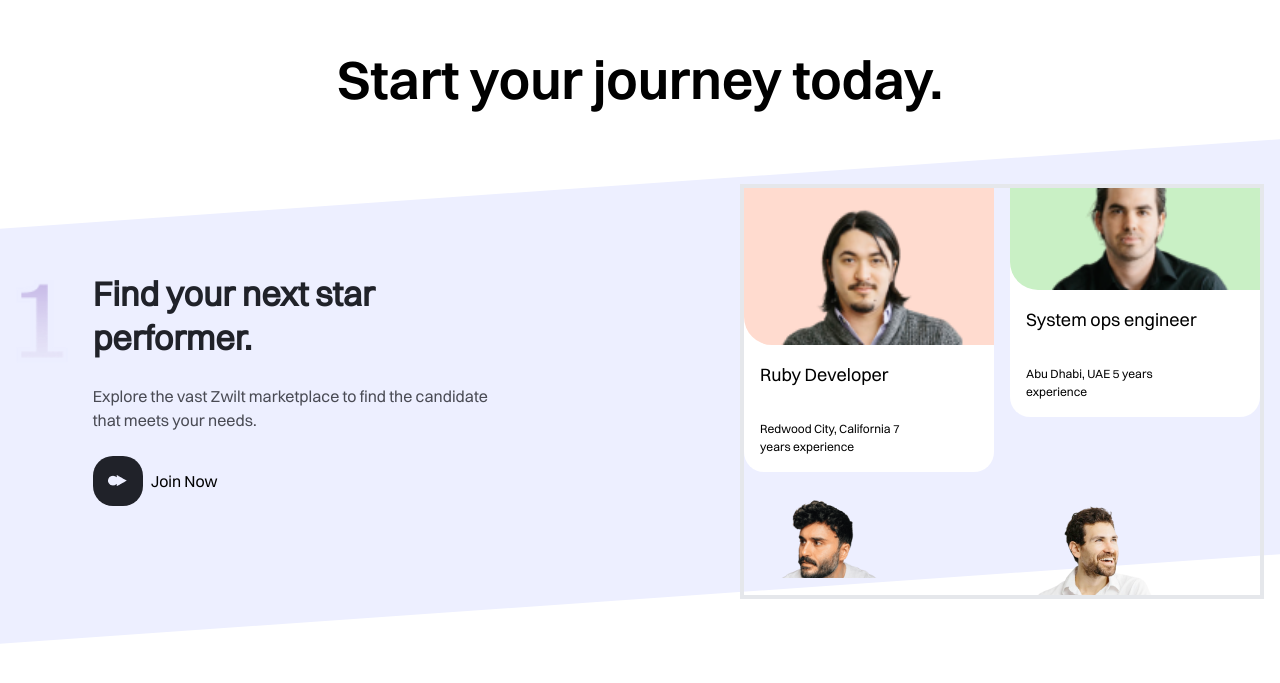
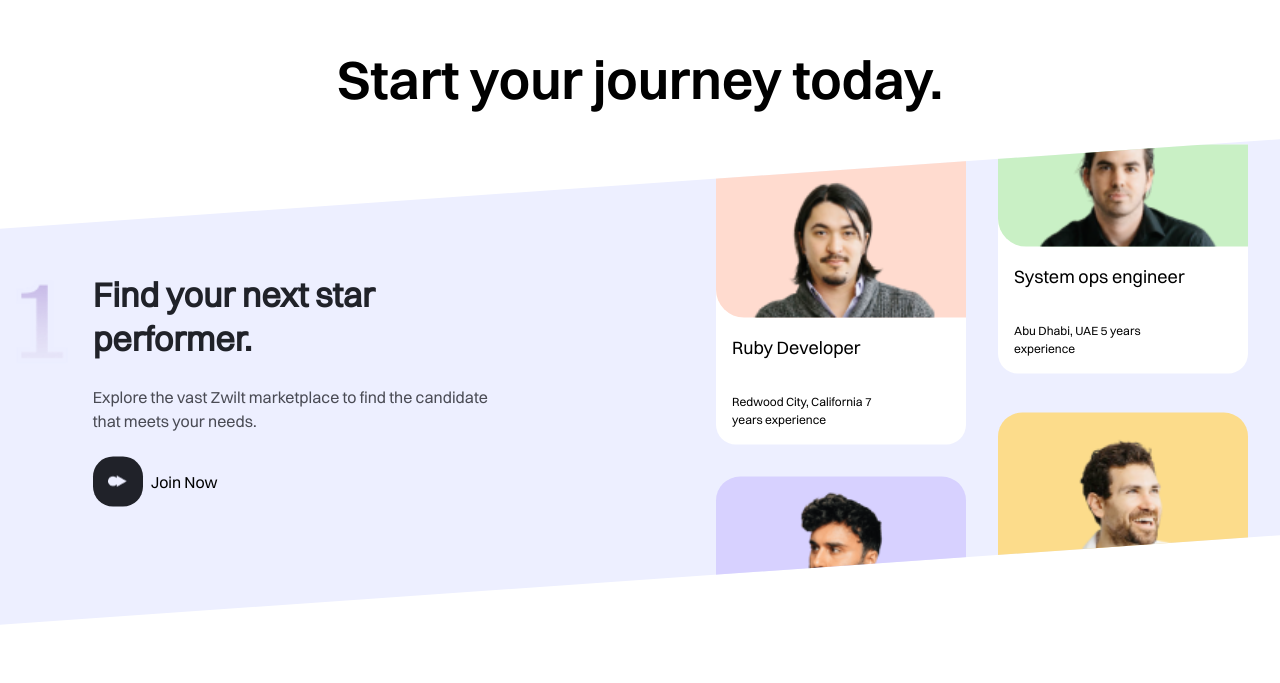
Before and after one commit to bezbrain/Punch-assessment, a React (Vite) app: page / in a window 1280 px wide. Shown: the part 4224-4907 px from the top of the page. After the commit the page ends 4849 px from the top, so only its background shows below. Built offline with nearby package versions, Linux system fonts and the light colour scheme.

Commit message:
Have separate component to handle slant cards

```diff
--- a/src/components/startJourney/index.ts
+++ b/src/components/startJourney/index.ts
@@ -1,4 +1,5 @@
 import StartJourney from "./startJourney";
 import SlantContainer from "./others/slantContainer";
+import OneCards from "./others/oneCards";
 
-export { StartJourney, SlantContainer };
+export { StartJourney, SlantContainer, OneCards };
--- /dev/null
+++ b/src/components/startJourney/others/oneCards.tsx
@@ -0,0 +1,48 @@
+import {
+  rubyDevImage,
+  systemOpsImage,
+  thirdFirstImage,
+  fourthFirstImage,
+} from "../../../assets/images";
+
+const OneCards = () => {
+  return (
+    <div className="grid grid-cols-2 gap-8 -mt-6">
+      {/* Ruby developer */}
+      <div className="bg-white rounded-b-[20px]">
+        <div className="bg-[#ffdbcf] rounded-bl-[28px]">
+          <img src={rubyDevImage} alt="Ruby" className="w-[250px]" />
+        </div>
+        <h3 className="text-[18px] p-4">Ruby Developer</h3>
+        <p className="text-[12px] max-w-[142px] m-4">
+          Redwood City, California 7 years experience
+        </p>
+      </div>
+
+      {/* System ops engr */}
+      <div className="bg-white rounded-b-[20px] self-start -mt-4">
+        <div className="bg-[#c9f0c5] rounded-bl-[28px]">
+          <img src={systemOpsImage} alt="System" className="w-[250px]" />
+        </div>
+        <h3 className="text-[18px] p-4">System ops engineer</h3>
+        <p className="text-[12px] max-w-[142px] m-4">
+          Abu Dhabi, UAE 5 years experience
+        </p>
+      </div>
+
+      <div className="bg-[#d7d1ff] rounded-t-[24px] -mb-4">
+        <img src={thirdFirstImage} alt="third" className="w-[210px] mx-auto" />
+      </div>
+
+      <div className="bg-[#fcdc8b] -mt-16 rounded-t-[24px]">
+        <img
+          src={fourthFirstImage}
+          alt="fourth"
+          className="mx-auto w-[250px]"
+        />
+      </div>
+    </div>
+  );
+};
+
+export default OneCards;
--- a/src/components/startJourney/others/slantContainer.tsx
+++ b/src/components/startJourney/others/slantContainer.tsx
@@ -1,28 +1,32 @@
+import { ReactNode } from "react";
 import styled from "styled-components";
-import {
-  fourthFirstImage,
-  oneImage,
-  rubyDevImage,
-  systemOpsImage,
-  thirdFirstImage,
-} from "../../../assets/images";
+
 import { oneStopIcon } from "../../../assets/icons";
 
-const SlantContainer = () => {
+interface SlantContainerProps {
+  figure: string;
+  title: string;
+  body: string;
+  cards: ReactNode;
+}
+
+const SlantContainer = ({
+  figure,
+  title,
+  body,
+  cards,
+}: SlantContainerProps) => {
   return (
     <SlantWrapper className="slant__container">
       <div className="content__container flex justify-between">
         <div className="pt-24 pb-8 flex items-start gap-6">
-          <img src={oneImage} alt="one" className="h-[83px]" />
+          <img src={figure} alt="one" className="h-[83px]" />
 
           <div className="-mt-2">
             <h3 className="max-w-[445px] text-[34px] font-semibold text-[#202229] leading-[44px]">
-              Find your next star performer.
+              {title}
             </h3>
-            <p className="text-[#202229CC] max-w-[405px] my-6">
-              Explore the vast Zwilt marketplace to find the candidate that
-              meets your needs.
-            </p>
+            <p className="text-[#202229CC] max-w-[405px] my-6">{body}</p>
 
             <div className="flex items-center gap-2">
               <div className="bg-[#202229] w-[50px] h-[50px] rounded-[20px] flex justify-center items-center">
@@ -33,35 +37,7 @@ const SlantContainer = () => {
           </div>
         </div>
 
-        <div className="grid grid-cols-2 gap-4 border-4">
-          <div className="bg-white rounded-b-[20px]">
-            <div className="bg-[#ffdbcf] rounded-bl-[28px]">
-              <img src={rubyDevImage} alt="Ruby" className="w-[250px]" />
-            </div>
-            <h3 className="text-[18px] p-4">Ruby Developer</h3>
-            <p className="text-[12px] max-w-[142px] m-4">
-              Redwood City, California 7 years experience
-            </p>
-          </div>
-
-          <div className="bg-white rounded-b-[20px] self-start">
-            <div className="bg-[#c9f0c5] rounded-bl-[28px]">
-              <img src={systemOpsImage} alt="System" className="w-[250px]" />
-            </div>
-            <h3 className="text-[18px] p-4">System ops engineer</h3>
-            <p className="text-[12px] max-w-[142px] m-4">
-              Abu Dhabi, UAE 5 years experience
-            </p>
-          </div>
-
-          <div>
-            <img src={thirdFirstImage} alt="third" />
-          </div>
-
-          <div>
-            <img src={fourthFirstImage} alt="fourth" />
-          </div>
-        </div>
+        {cards}
       </div>
     </SlantWrapper>
   );
@@ -72,7 +48,8 @@ export default SlantContainer;
 const SlantWrapper = styled.div`
   background-color: #edefff;
   transform: skewY(-4deg);
-  padding-inline: 1rem;
+  padding-inline: 1rem 2rem;
+  overflow: hidden;
 
   .content__container {
     transform: skewY(4deg);
--- a/src/components/startJourney/startJourney.tsx
+++ b/src/components/startJourney/startJourney.tsx
@@ -1,6 +1,7 @@
 import styled from "styled-components";
 
-import { SlantContainer } from "../startJourney";
+import { OneCards, SlantContainer } from "../startJourney";
+import { oneImage } from "../../assets/images";
 
 const StartJourney = () => {
   return (
@@ -9,7 +10,12 @@ const StartJourney = () => {
         Start your journey today.
       </h2>
 
-      <SlantContainer />
+      <SlantContainer
+        figure={oneImage}
+        title="Find your next star performer."
+        body="Explore the vast Zwilt marketplace to find the candidate that meets your needs."
+        cards={<OneCards />}
+      />
     </StartJourneyWrapper>
   );
 };
```
